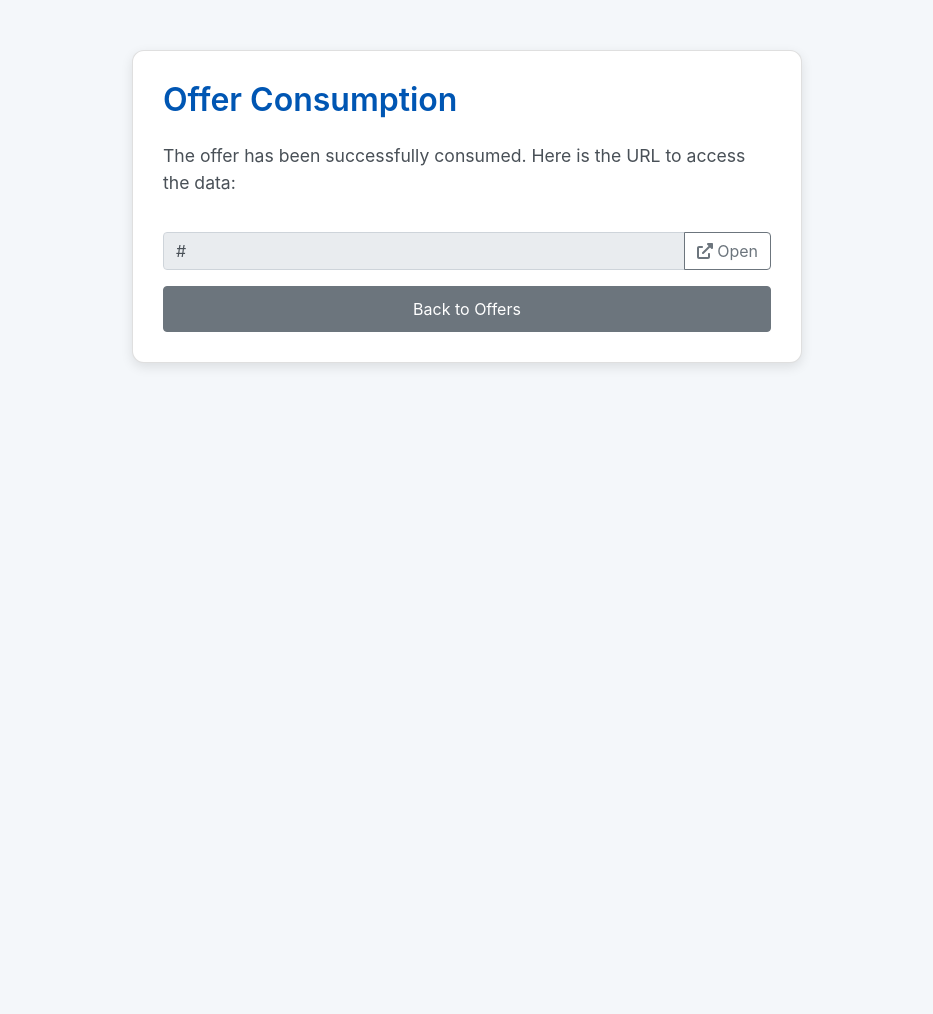
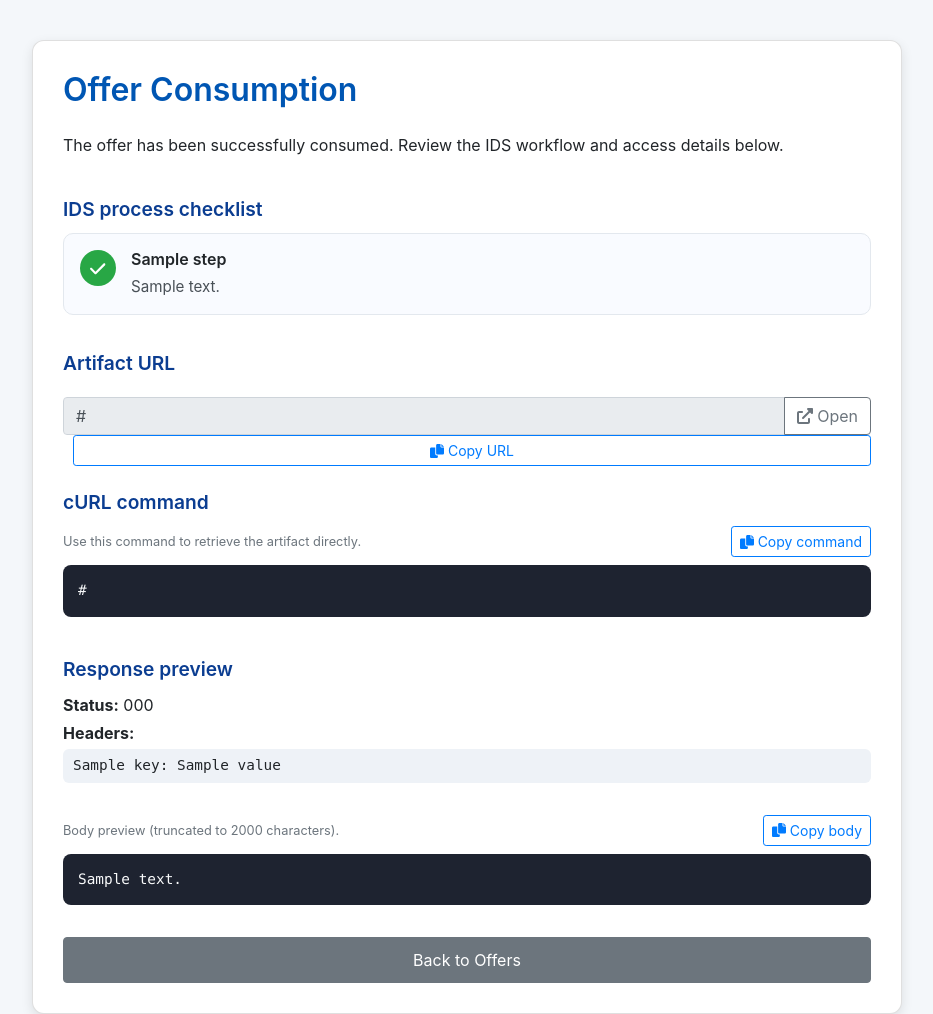
Before and after one commit to EU-OPTIMI/Consume-User-Interface-2, a Django app: template templates/consume/consume_offer.html in a window 1280 px wide. Shown: the whole page, without its empty margins (173-1106 px from the left). Before the commit the page ends 367 px from the top, so only its background shows below. Run offline with Django 5.2, Linux system fonts and the light colour scheme; the template is opened without the code that fills it: most values are stand-ins (such as "Sample title", 1, 10 or a date in 2020); some libraries are stand-ins or nearby versions.

Commit message:
Consume page updates

```diff
--- a/templates/consume/consume_offer.html
+++ b/templates/consume/consume_offer.html
@@ -6,13 +6,8 @@
     <title>Consume Offer</title>
     <link rel="stylesheet" href="https://maxcdn.bootstrapcdn.com/bootstrap/4.5.2/css/bootstrap.min.css">
     <style>
-        body {
-            background-color: #f4f7fa;
-        }
-        .container {
-            margin-top: 50px;
-            max-width: 700px;
-        }
+        body { background-color: #f4f7fa; }
+        .container { margin-top: 40px; max-width: 900px; }
         .card {
             border-radius: 0.75rem;
             box-shadow: 0 4px 12px rgba(0, 0, 0, 0.1);
@@ -24,25 +19,79 @@
             font-weight: 600;
             color: #0056b3;
         }
-        .card-text {
+        .section-title {
+            font-size: 1.2rem;
+            font-weight: 600;
+            margin-top: 25px;
+            margin-bottom: 12px;
+            color: #0b3d91;
+        }
+        .step-list {
+            list-style: none;
+            padding: 0;
+            margin: 0;
+        }
+        .step-item {
+            display: flex;
+            align-items: flex-start;
+            padding: 16px;
+            margin-bottom: 12px;
+            border: 1px solid #e3e8ee;
+            border-radius: 10px;
+            background-color: #f9fbff;
+        }
+        .step-icon {
+            width: 36px;
+            height: 36px;
+            border-radius: 50%;
+            display: flex;
+            align-items: center;
+            justify-content: center;
+            margin-right: 15px;
             font-size: 1.1rem;
+            color: #fff;
+            background-color: #28a745;
+        }
+        .step-content h5 {
+            margin: 0;
+            font-size: 1rem;
+            font-weight: 600;
+            color: #212529;
+        }
+        .step-content p {
+            margin: 6px 0 0;
+            font-size: 0.95rem;
             color: #495057;
         }
-        .input-group {
-            margin-top: 20px;
+        .input-group { margin-top: 10px; }
+        .btn-copy {
+            margin-left: 10px;
+        }
+        pre.code-block {
+            background: #1e2330;
+            color: #f8f9fa;
+            border-radius: 8px;
+            padding: 15px;
+            font-size: 0.9rem;
+            overflow-x: auto;
+            max-height: 320px;
+        }
+        .detail-list {
+            list-style: none;
+            padding-left: 0;
+        }
+        .detail-list li {
+            font-family: monospace;
+            font-size: 0.9rem;
+            background: #eef2f7;
+            padding: 6px 10px;
+            border-radius: 6px;
+            margin-bottom: 6px;
         }
         .btn-secondary {
             margin-top: 20px;
             font-size: 1rem;
             padding: 10px 20px;
-        }
-        .open-icon {
-            margin-left: 10px;
-            color: #007bff;
-            cursor: pointer;
-        }
-        .open-icon:hover {
-            color: #0056b3;
         }
     </style>
 </head>
@@ -51,9 +100,34 @@
     <div class="container">
         <div class="card">
             <h1 class="card-title mb-4">Offer Consumption</h1>
-            <p class="card-text">The offer has been successfully consumed. Here is the URL to access the data:</p>
+            <p class="card-text">The offer has been successfully consumed. Review the IDS workflow and access details below.</p>
 
-            <!-- URL Field with Open Icon -->
+            <h2 class="section-title">IDS process checklist</h2>
+            <ul class="step-list">
+                {% for step in steps %}
+                <li class="step-item">
+                    <span class="step-icon">
+                        <i class="fas fa-check"></i>
+                    </span>
+                    <div class="step-content">
+                        <h5>{{ step.label|capfirst }}</h5>
+                        <p>{{ step.description }}</p>
+                    </div>
+                </li>
+                {% empty %}
+                <li class="step-item">
+                    <span class="step-icon">
+                        <i class="fas fa-info"></i>
+                    </span>
+                    <div class="step-content">
+                        <h5>No steps recorded</h5>
+                        <p>The pipeline did not report any intermediate steps.</p>
+                    </div>
+                </li>
+                {% endfor %}
+            </ul>
+
+            <h2 class="section-title">Artifact URL</h2>
             <div class="input-group">
                 <input type="text" class="form-control" id="offerUrl" value="{{ artifact_url }}" readonly>
                 <div class="input-group-append">
@@ -62,6 +136,38 @@
                     </button>
                 </div>
             </div>
+            <button class="btn btn-outline-primary btn-sm btn-copy" onclick="copyText('{{ artifact_url|escapejs }}')">
+                <i class="fas fa-copy"></i> Copy URL
+            </button>
+
+            <h2 class="section-title">cURL command</h2>
+            <div class="d-flex justify-content-between align-items-center mb-2">
+                <small class="text-muted">Use this command to retrieve the artifact directly.</small>
+                <button class="btn btn-outline-primary btn-sm" onclick="copyText('{{ curl_command|escapejs }}')">
+                    <i class="fas fa-copy"></i> Copy command
+                </button>
+            </div>
+            <pre class="code-block"><code>{{ curl_command }}</code></pre>
+
+            <h2 class="section-title">Response preview</h2>
+            <div class="mb-3">
+                <p class="mb-1"><strong>Status:</strong> {{ response_preview.status_code }}</p>
+                {% if response_preview.headers %}
+                <p class="mb-1"><strong>Headers:</strong></p>
+                <ul class="detail-list">
+                    {% for key, value in response_preview.headers.items %}
+                    <li>{{ key }}: {{ value }}</li>
+                    {% endfor %}
+                </ul>
+                {% endif %}
+            </div>
+            <div class="d-flex justify-content-between align-items-center mb-2">
+                <small class="text-muted">Body preview (truncated to 2000 characters).</small>
+                <button class="btn btn-outline-primary btn-sm" onclick="copyText('{{ response_preview.body|escapejs }}')">
+                    <i class="fas fa-copy"></i> Copy body
+                </button>
+            </div>
+            <pre class="code-block"><code>{{ response_preview.body }}</code></pre>
 
             <!-- Back to Offers Button -->
             <a href="{% url 'consume:connector_offers' %}" class="btn btn-secondary mt-3">Back to Offers</a>
@@ -73,6 +179,18 @@
         function openInNewTab(url) {
             window.open(url, '_blank').focus();
         }
+        function copyText(text) {
+            if (!navigator.clipboard) {
+                const temp = document.createElement('textarea');
+                temp.value = text;
+                document.body.appendChild(temp);
+                temp.select();
+                document.execCommand('copy');
+                document.body.removeChild(temp);
+            } else {
+                navigator.clipboard.writeText(text);
+            }
+        }
     </script>
 
     <!-- Include JS dependencies -->
```
Also changed, not shown: consume/connector.py (+57 -1 lines), consume/views.py (+5 -2 lines).
